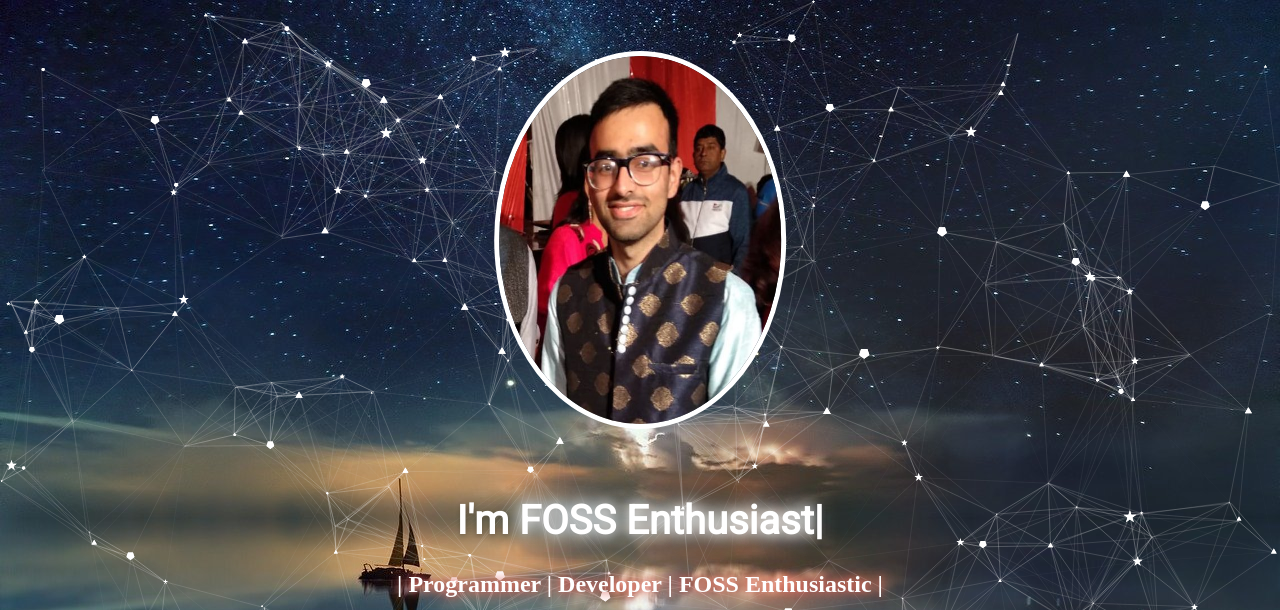
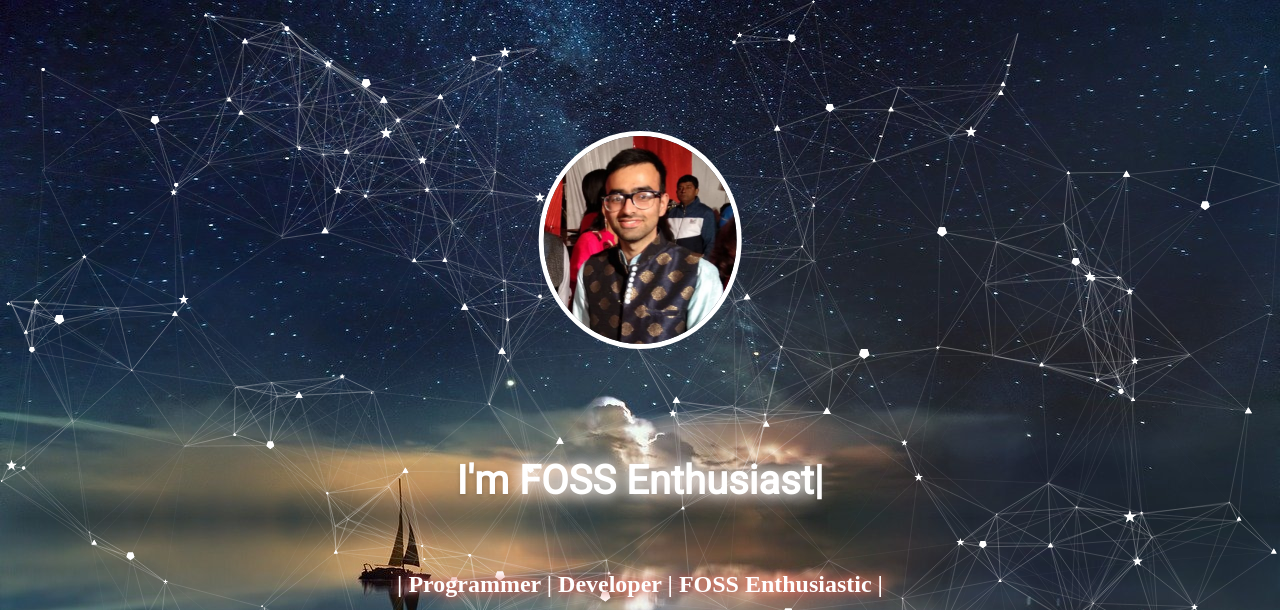
Before and after one commit to sourabh1031/my_portfolio.github.io, a plain HTML site: page index.html in a window 1280 px wide. Shown: the top 610 px of the page. Drawn offline with nearby package versions, Linux system fonts and the light colour scheme; animation ran at ten frames a second.

Commit message:
img_fixed

```diff
--- a/assets/css/style.css
+++ b/assets/css/style.css
@@ -14,7 +14,7 @@ h1{
   margin: 0;
   padding: 0;
   position: absolute;
-  top: 65%;
+  top: 60%;
   width: 100%;
   text-align: center;
   transform: translateY(-50%);
@@ -26,14 +26,12 @@ h1{
 }
 
 .profile{
-  width: 22%;
-  height: 46%;
-  filter: blur(0px);
   border: 5px solid white;
   border-radius: 50%;
   text-align: center;
   position: absolute;
   top:30%;
+  height: 13rem;
   left:50%;
   transform: translate(-50%,-50%);
 }
```
